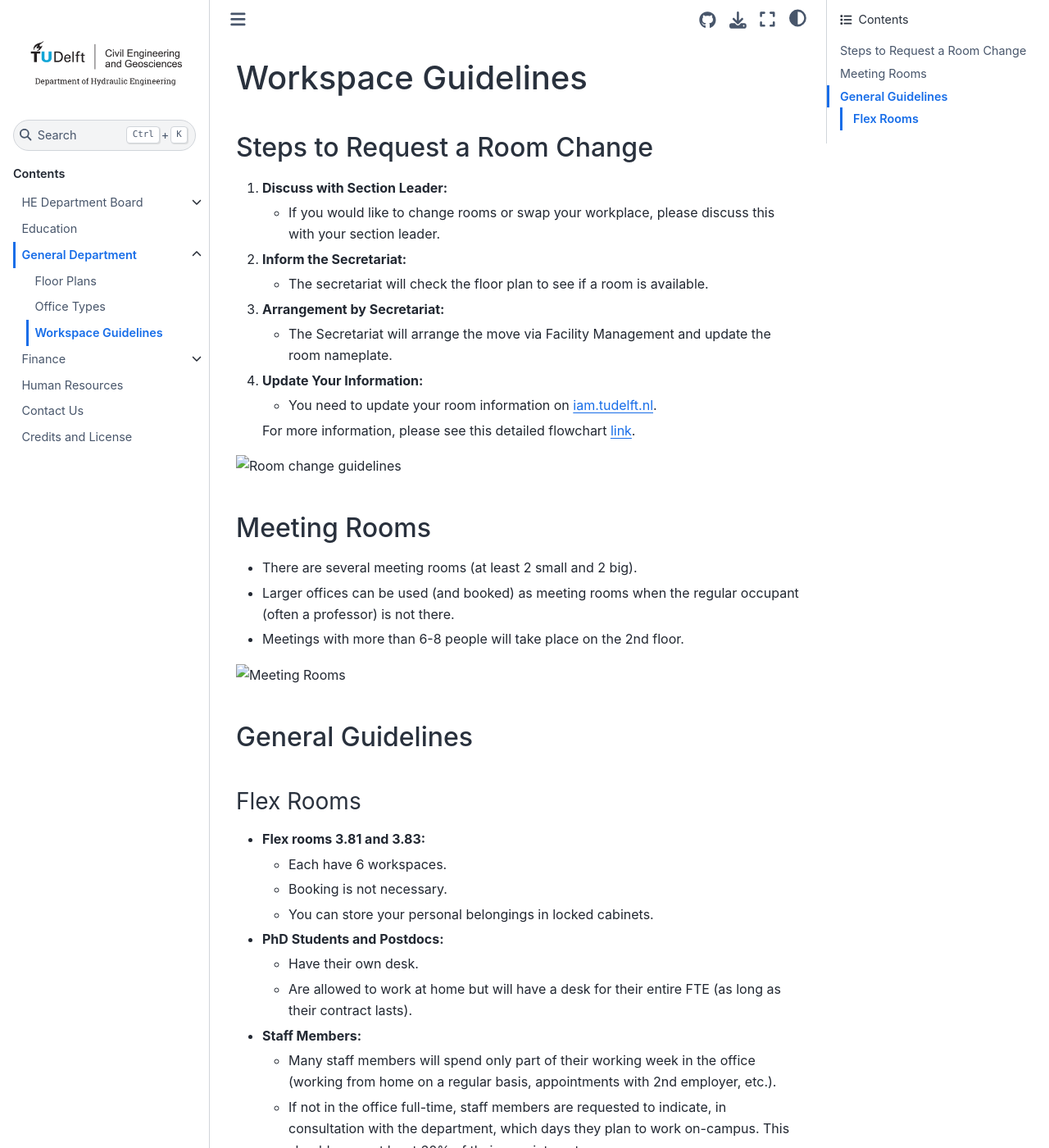
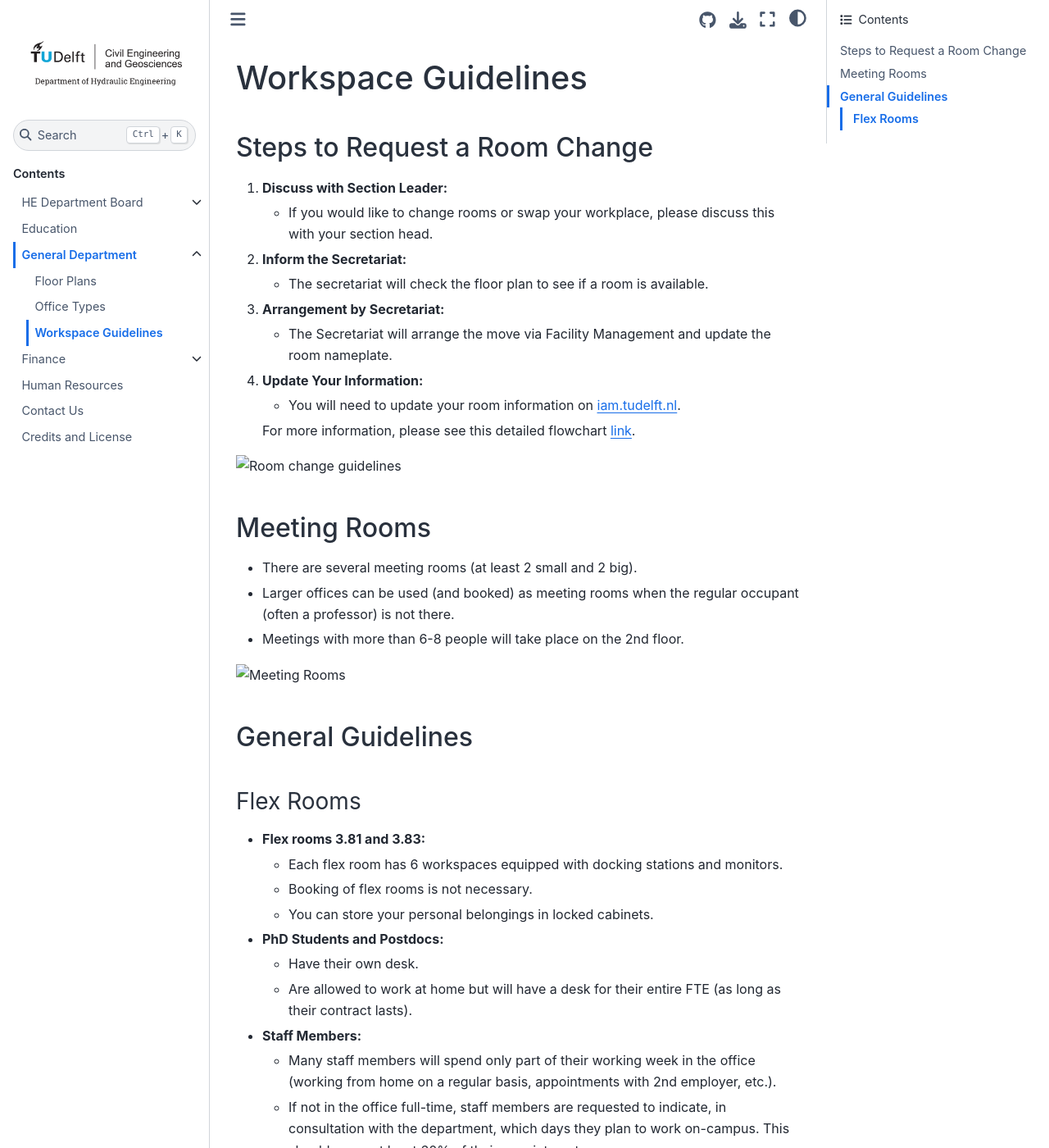
Before and after one commit to TeachBooks/he-staff, a Jupyter Book: the page built from book/some_content/workspace_guidelines.md, in a window 1280 px wide and 1400 px high. Shown: the whole window at 82% size. Built offline with Jupyter Book 1.0.4 settings and Sphinx 7.4.7 and the Sphinx Book theme 1.1.4, drawn with Linux system fonts in a browser that asks for light colours; comment, search, counter and statistics services are not loaded.

```diff
--- a/book/some_content/workspace_guidelines.md
+++ b/book/some_content/workspace_guidelines.md
@@ -3,7 +3,7 @@
 ### Steps to Request a Room Change
 
 1. **Discuss with Section Leader:**
-   - If you would like to change rooms or swap your workplace, please discuss this with your section leader.
+   - If you would like to change rooms or swap your workplace, please discuss this with your section head.
 
 2. **Inform the Secretariat:**
    - The secretariat will check the floor plan to see if a room is available.
@@ -12,7 +12,7 @@
    - The Secretariat will arrange the move via Facility Management and update the room nameplate.
 
 4. **Update Your Information:**
-   - You need to update your room information on [iam.tudelft.nl]([https://iam.tudelft.nl/]).
+   - You will need to update your room information on [iam.tudelft.nl]([https://iam.tudelft.nl/]).
 
    For more information, please see this detailed flowchart [link](#).
 
@@ -33,8 +33,8 @@
 #### Flex Rooms
 
 - **Flex rooms 3.81 and 3.83:**
-  - Each have 6 workspaces.
-  - Booking is not necessary.
+  - Each flex room has 6 workspaces equipped with docking stations and monitors.
+  - Booking of flex rooms is not necessary.
   - You can store your personal belongings in locked cabinets.
 
 - **PhD Students and Postdocs:**
```
